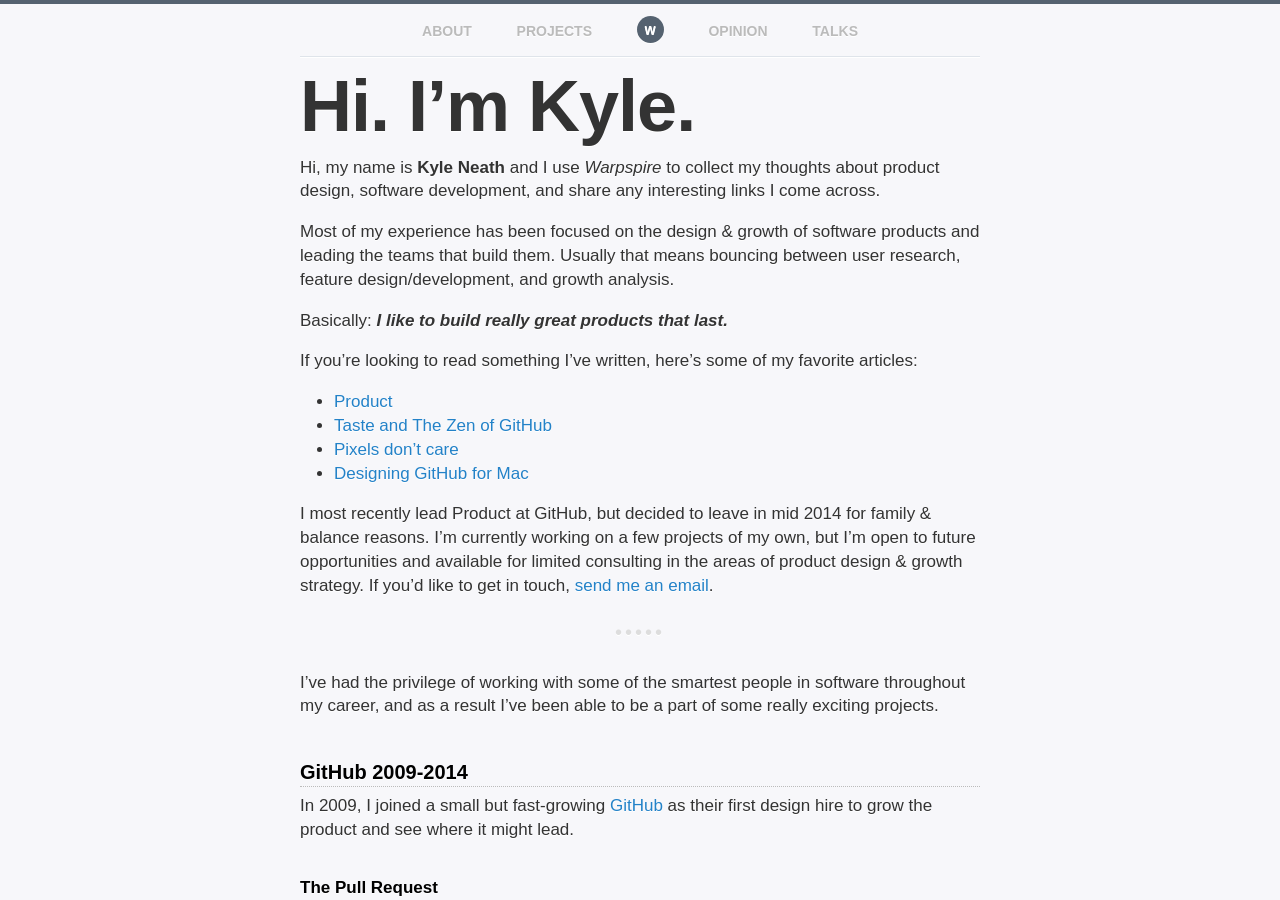
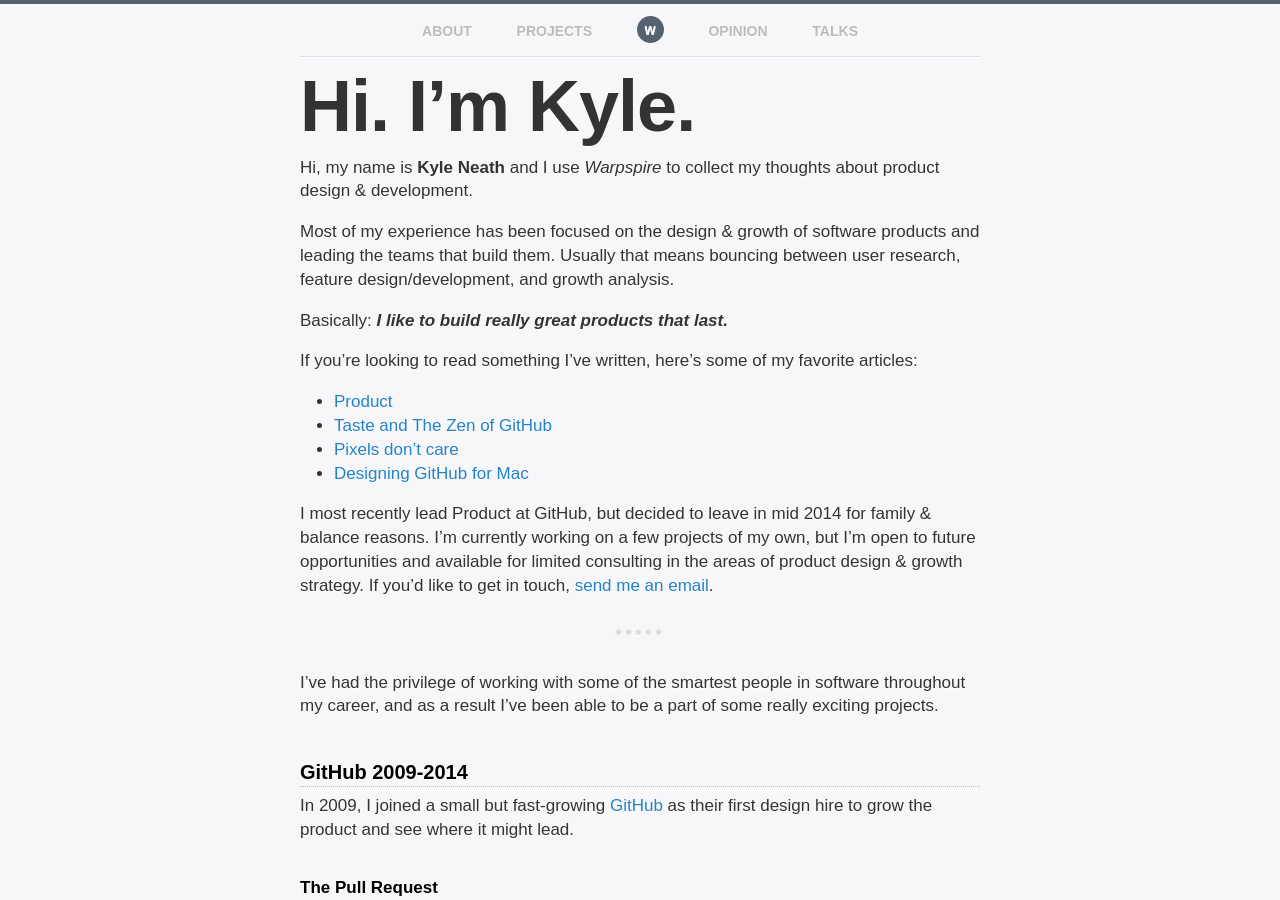
Before and after one commit to kneath/kneath.github.com, a Jekyll site: the page built from about/index.md, in a window 1280 px wide and 900 px high. Built offline with Jekyll 4.4.1, drawn with Linux system fonts in a browser that asks for light colours; Markdown is read by kramdown in place of the engine named in the settings; comment, search, counter and statistics services are not loaded.

Commit message:
Same as the front page

```diff
--- a/about/index.md
+++ b/about/index.md
@@ -5,7 +5,7 @@ title: "About Kyle Neath"
 
 # Hi. I'm Kyle.
 
-Hi, my name is **Kyle Neath** and I use _Warpspire_ to collect my thoughts about product design, software development, and share any interesting links I come across.
+Hi, my name is **Kyle Neath** and I use _Warpspire_ to collect my thoughts about product design & development.
 
 Most of my experience has been focused on the design & growth of software products and leading the teams that build them. Usually that means bouncing between user research, feature design/development, and growth analysis.
 
```
